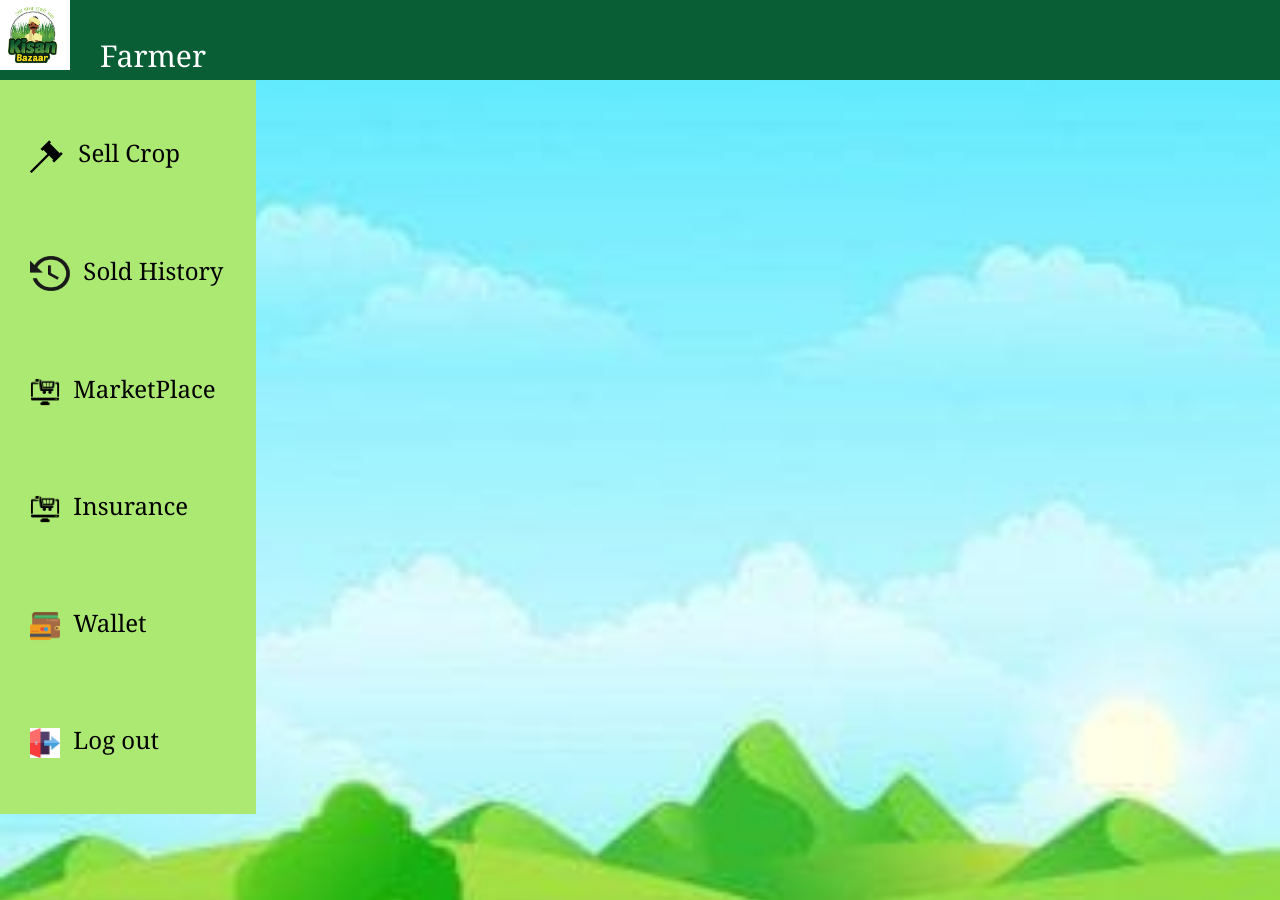
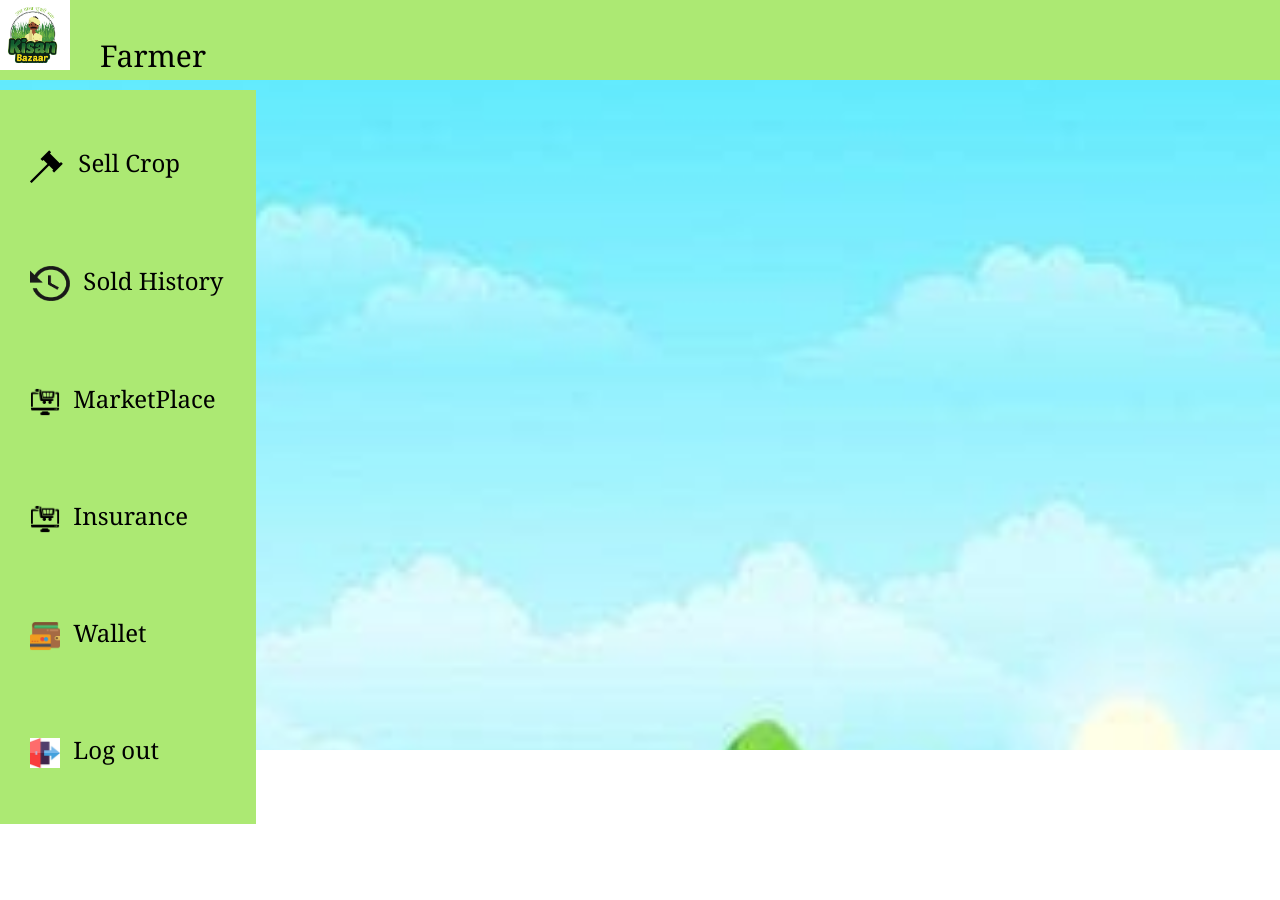
Before and after one commit to sahilkochar10/SchemeForFarmers, an Angular app in the folder SchemeForFarmers_FrontEnd/: page /farmerHome in a window 1280 px wide. Shown: the top 900 px of the page. Built offline with nearby package versions, Linux system fonts and the light colour scheme.

Commit message:
changes by shruti

```diff
--- a/SchemeForFarmers_FrontEnd/src/app/bidderhome/bidderhome.component.css
+++ b/SchemeForFarmers_FrontEnd/src/app/bidderhome/bidderhome.component.css
@@ -15,8 +15,8 @@
   {
     min-width: fit-content;
     min-height: 10vh;
-    color: white;
-    background: #095e36;
+    color: black;
+    background: #ace973;
     right:0;
     width: 100vw;
   }
@@ -32,6 +32,7 @@
   }
   ul li
   {
+
     list-style: none;
   }
   h4{
@@ -46,6 +47,7 @@
     min-height: fit-content;
     display: flex;
     flex-direction: column;
+    top:100px;
   }
   /* .sideNav .logo
   {
--- a/SchemeForFarmers_FrontEnd/src/app/farmerhome/farmerhome.component.css
+++ b/SchemeForFarmers_FrontEnd/src/app/farmerhome/farmerhome.component.css
@@ -9,14 +9,14 @@ body {
   background-image: url("src/assets/loginbg.jpg");
   background-repeat: no-repeat;
   background-size: cover;
-  height: 60em;
+  height: 50em;
   font-family: "Gill Sans Extrabold", sans-serif;
 }
 .header {
   min-width: fit-content;
   min-height: 10vh;
-  color: white;
-  background: #095e36;
+  color: black;
+  background: #ace973;
   right: 0;
   width: 100vw;
 }
@@ -41,6 +41,8 @@ h4 {
   min-height: fit-content;
   display: flex;
   flex-direction: column;
+  left: 0;
+  top: 90px;
 }
 /* .sideNav .logo
   {
@@ -51,7 +53,7 @@ h4 {
   } */
 .sideNav li {
   padding: 30px;
-  color: #7f8c8d;
+  color: #ace973;
   display: flex;
   /* align-items: ; */
 }
--- a/SchemeForFarmers_FrontEnd/src/app/farmerhome/farmerhome.component.html
+++ b/SchemeForFarmers_FrontEnd/src/app/farmerhome/farmerhome.component.html
@@ -14,6 +14,7 @@
     >
       Farmer
     </h2>
+
   </div>
   <div class="sideNav">
     <ul>
@@ -28,13 +29,14 @@
           <a
             style="
               font-family: Cambria, Cochin, Georgia, Times, 'Times New Roman',
-                serif;
+                serif; font-size: 24px;
             "
             [routerLink]="['/farmerHome/sellCrop']"
             >Sell Crop</a
           >
         </h3>
       </li>
+
       <li>
         <h3>
           <img
@@ -46,7 +48,7 @@
           <a
             style="
               font-family: Cambria, Cochin, Georgia, Times, 'Times New Roman',
-                serif;
+                serif;font-size: 24px;
             "
             [routerLink]="['/farmerHome/soldHistory']"
             >Sold History</a
@@ -64,7 +66,7 @@
           <a
             style="
               font-family: Cambria, Cochin, Georgia, Times, 'Times New Roman',
-                serif;
+                serif;font-size: 24px;
             "
             [routerLink]="['/farmerHome/marketplace']"
             >MarketPlace</a
@@ -82,7 +84,7 @@
           <a
             style="
               font-family: Cambria, Cochin, Georgia, Times, 'Times New Roman',
-                serif;
+                serif;font-size: 24px;
             "
             [routerLink]="['/farmerHome/insuranceDashboard']"
             >Insurance</a
@@ -95,7 +97,7 @@
           <a
             style="
               font-family: Cambria, Cochin, Georgia, Times, 'Times New Roman',
-                serif;
+                serif;font-size: 24px;
             "
             href="javascript:void(0)"
             (click)="bal()"
@@ -108,7 +110,10 @@
         <h3>
           <img src="assets/logout.jpg" width="30px" height="30px" />&nbsp;
           <a
-            style="font-family: Cabria, Cochin, Georgia, Times, serif"
+            style="
+            font-family: Cambria, Cochin, Georgia, Times, 'Times New Roman',
+              serif;font-size: 24px;
+          "
             [routerLink]="['/Home']"
             >Log out</a
           >
--- a/SchemeForFarmers_FrontEnd/src/app/home/home.component.css
+++ b/SchemeForFarmers_FrontEnd/src/app/home/home.component.css
@@ -5,6 +5,7 @@ body, html {
   height: 100%;
   line-height: 1.8;
 }
+
 .w3-bar .w3-button {
   padding: 16px;
 }
@@ -26,7 +27,7 @@ body, html {
     font-size: 16px;
     border: none;
     outline: none;
-    color: black;
+    color: white;
     padding: 14px 16px;
     background-color: inherit;
     font-family: inherit;
--- a/SchemeForFarmers_FrontEnd/src/app/home/home.component.html
+++ b/SchemeForFarmers_FrontEnd/src/app/home/home.component.html
@@ -1,7 +1,7 @@
 <body>
   <!-- Navbar (sit on top) -->
   <div class="w3-top">
-    <div class="w3-bar w3-white w3-card" id="myNavbar">
+    <div class="w3-bar w3-green w3-card" id="myNavbar">
       <img
         src="assets/websitelogo.jpg"
         width="70px"
@@ -82,7 +82,7 @@
 
     <div class="w3-row-padding w3-center" style="margin-top: 64px"></div>
     <div class="w3-center">
-      <div class="container-fluid" style="background-color: rgb(147, 196, 69)">
+      <div class="container-fluid" style="background-color: rgb(108, 195, 108)">
         <div class="container">
           <div class="row">
             <div class="col-md-12 text-center py-5">
@@ -159,11 +159,11 @@
   </div>
 
   <!-- Footer -->
-  <footer class="w3-center w3-black w3-padding-64">
-    <a href="#home" class="w3-button w3-light-grey"
-      ><i class="fa fa-arrow-up w3-margin-right"></i>To the top</a
+  <footer class="w3-center w3-green w3-padding-64">
+    <a href="#home" class="w3-button w3-black"
+      ><i class="fa fa-arrow-up w3-margin-right"></i>TOP</a
     >
-    <div class="w3-xlarge w3-section"></div>
+    <div class="w3-xxlarge w3-section "></div>
     <p>SCHEME FOR FARMERS / L&T Infotech</p>
   </footer>
 </body>
```
